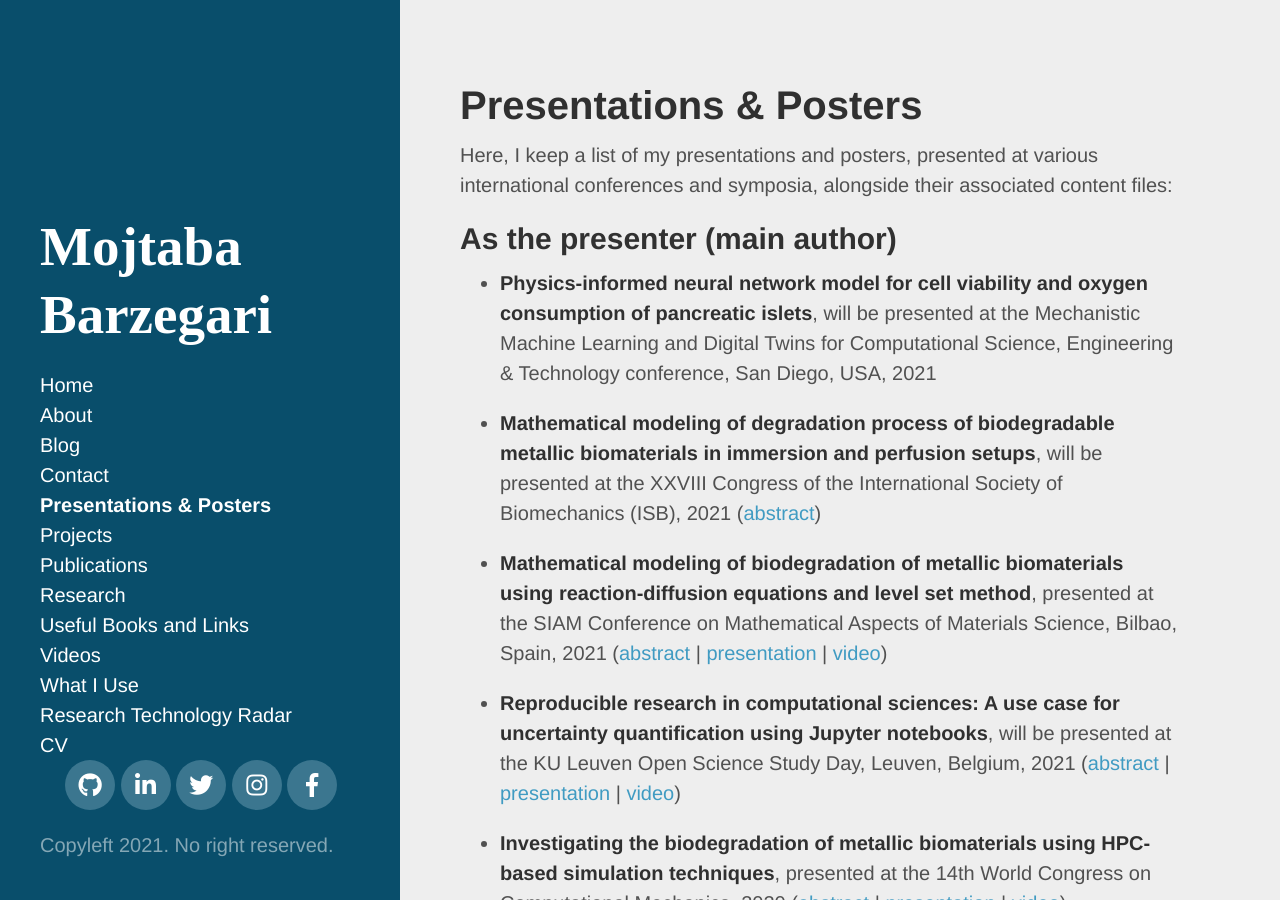
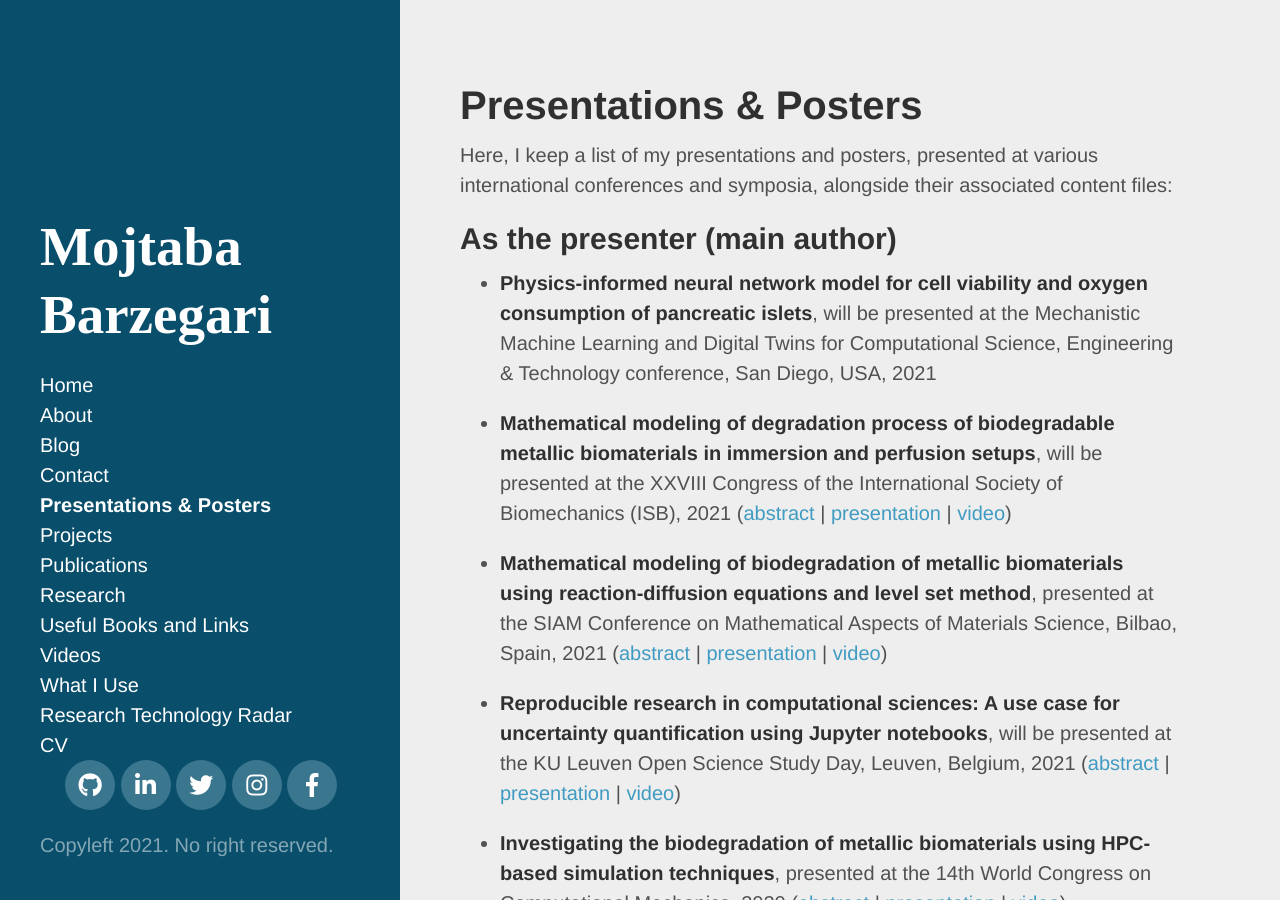
Before and after one commit to mbarzegary/mbarzegary.github.io, a Jekyll site: the page built from presentations.md, in a window 1280 px wide and 900 px high. Built offline with Jekyll 4.4.1, drawn with Linux system fonts in a browser that asks for light colours; nearby versions of some CDN libraries; some web fonts are replaced.

Commit message:
add slides and video to a presentation

```diff
--- a/presentations.md
+++ b/presentations.md
@@ -9,7 +9,7 @@ Here, I keep a list of my presentations and posters, presented at various intern
 
 * **Physics-informed neural network model for cell viability and oxygen consumption of pancreatic islets**, will be presented at the Mechanistic Machine Learning and Digital Twins for Computational Science, Engineering & Technology conference, San Diego, USA, 2021
 
-* **Mathematical modeling of degradation process of biodegradable metallic biomaterials in immersion and perfusion setups**, will be presented at the XXVIII Congress of the International Society of Biomechanics (ISB), 2021 ([abstract](/public/files/isb2021-abstract.pdf))
+* **Mathematical modeling of degradation process of biodegradable metallic biomaterials in immersion and perfusion setups**, will be presented at the XXVIII Congress of the International Society of Biomechanics (ISB), 2021 ([abstract](/public/files/isb2021-abstract.pdf) \| [presentation](/public/files/isb2021-presentation.pdf) \| [video](https://www.youtube.com/watch?v=DxW2LUvjUII))
 
 * **Mathematical modeling of biodegradation of metallic biomaterials using reaction-diffusion equations and level set method**, presented at the SIAM Conference on Mathematical Aspects of Materials Science, Bilbao, Spain, 2021 ([abstract](/public/files/siam2021-abstract.pdf) \| [presentation](/public/files/siam2021-presentation.pdf) \| [video](https://www.youtube.com/watch?v=N7YqJy4EmI8))
 
```
Also changed, not shown: 4 other files.
